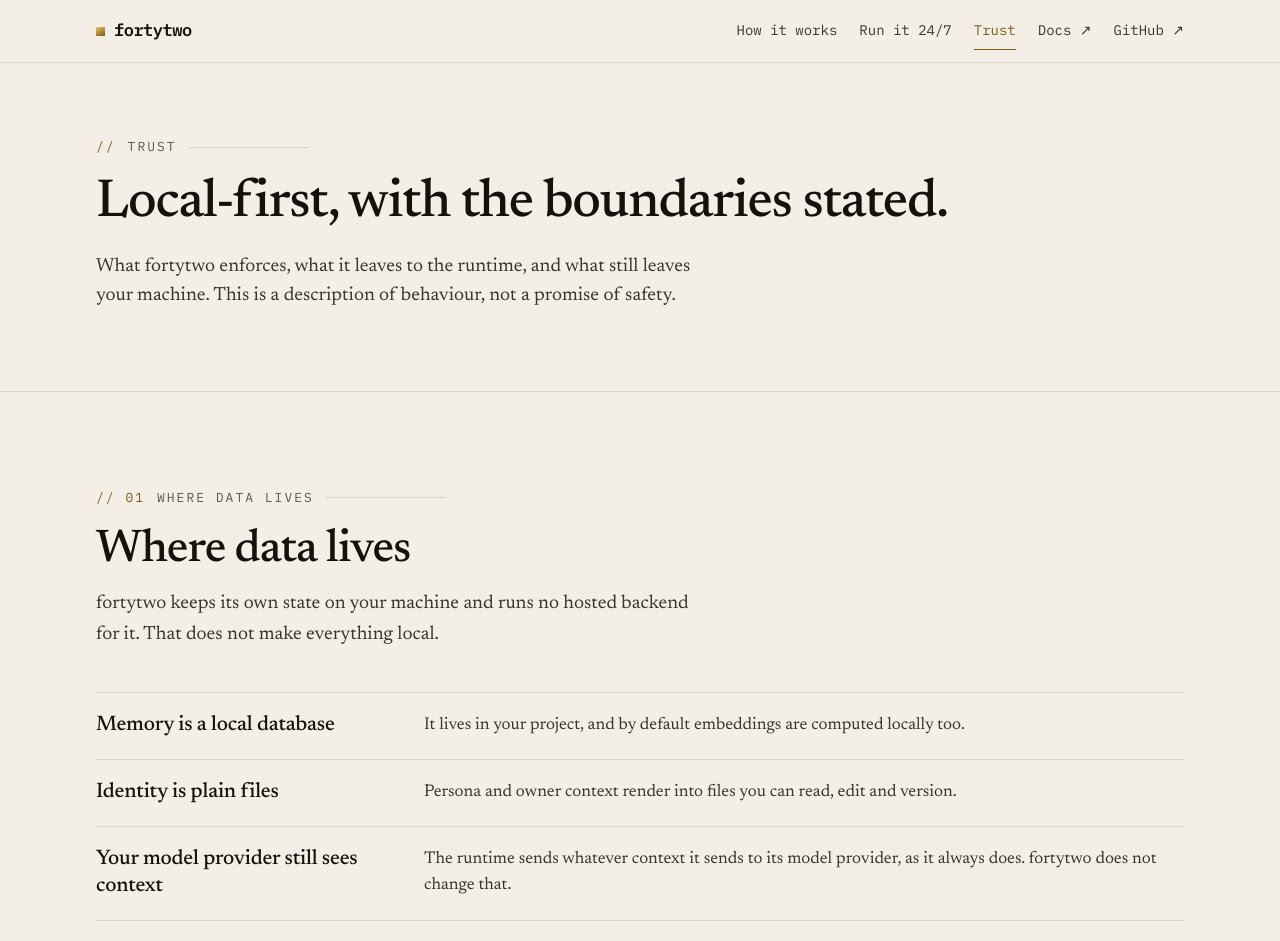
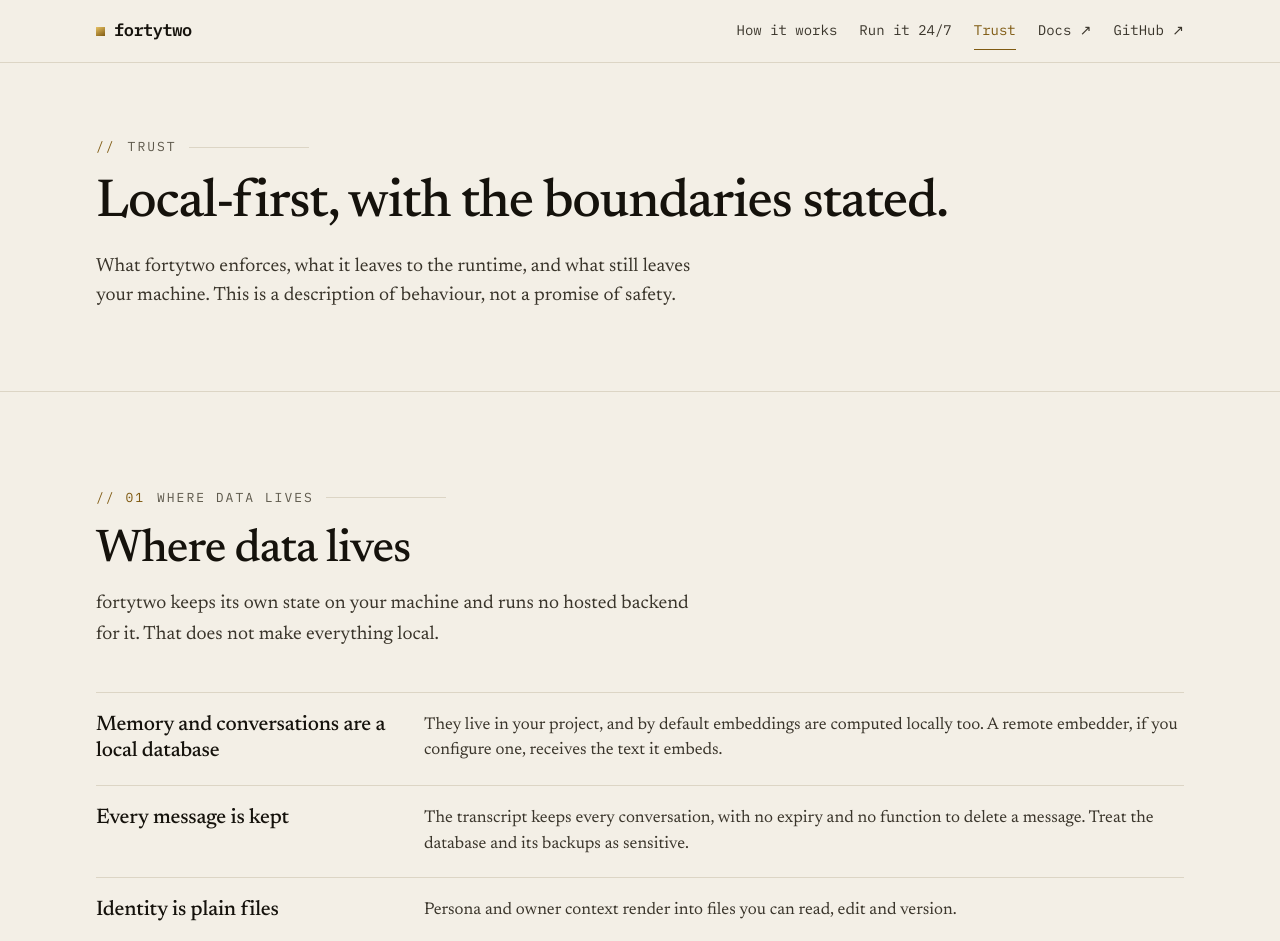
Before and after one commit to justfortytwo/website, a Nuxt app: page /trust in a window 1280 px wide. Shown: the top 941 px of the page. Built offline with nearby package versions, Linux system fonts and the light colour scheme.

Commit message:
feat(site): state transcript retention and local-state limits on /trust

```diff
--- a/app/data/trust.ts
+++ b/app/data/trust.ts
@@ -3,7 +3,8 @@ export interface TrustClaim { title: string; body: string }
 export const trustSections: { id: string; heading: string; lead: string; claims: TrustClaim[] }[] = [
   { id: 'local', heading: 'Where data lives', lead: 'fortytwo keeps its own state on your machine and runs no hosted backend for it. That does not make everything local.',
     claims: [
-      { title: 'Memory is a local database', body: 'It lives in your project, and by default embeddings are computed locally too.' },
+      { title: 'Memory and conversations are a local database', body: 'They live in your project, and by default embeddings are computed locally too. A remote embedder, if you configure one, receives the text it embeds.' },
+      { title: 'Every message is kept', body: 'The transcript keeps every conversation, with no expiry and no function to delete a message. Treat the database and its backups as sensitive.' },
       { title: 'Identity is plain files', body: 'Persona and owner context render into files you can read, edit and version.' },
       { title: 'Your model provider still sees context', body: 'The runtime sends whatever context it sends to its model provider, as it always does. fortytwo does not change that.' },
       { title: 'Telegram carries your messages', body: 'Messages travel through Telegram, as with any Telegram bot.' },
@@ -28,13 +29,13 @@ export const trustSections: { id: string; heading: string; lead: string; claims:
 
 export const enforces = [
   'Which chats may talk to the assistant (pairing and bindings).',
-  'Where memory and identity are stored (locally).',
+  'Where its own state is stored: a local database and plain files in your project.',
   'What the daily maintenance pass may write to your profile.',
   'Gate’s policy, if you enable it.',
 ]
 export const doesNotEnforce = [
   'Tool permissions. The runtime owns them.',
-  'What your model provider does with prompts.',
+  'What your model provider does with prompts, and where a remote embedder runs if you configure one.',
   'What Telegram, MCP servers and other integrations do with what they receive.',
   'Isolation of the agent from your host. That is the runtime’s permissions and your machine’s boundary.',
   'Delivery guarantees. Session recovery is best effort; fortytwo is not a durable message queue.',
--- a/scripts/checks.mjs
+++ b/scripts/checks.mjs
@@ -129,7 +129,7 @@ if (on) {
   assert(!/systemd|ExecStart|WorkingDirectory|docker compose/i.test(on.text), '/always-on: service setup belongs in the docs')
 }
 if (tr) {
-  for (const k of [/one-time code/, /Native permissions are authoritative/, /Gate is optional/, /not in the normal Telegram → Claude Code → tool path unless you enable it/, /Content is not authority/, /runs no hosted backend/, /model provider still sees context/, /Telegram is transport, not authorization/]) assert(k.test(tr.text), `/trust: ${k} missing`)
+  for (const k of [/one-time code/, /Native permissions are authoritative/, /Gate is optional/, /not in the normal Telegram → Claude Code → tool path unless you enable it/, /Content is not authority/, /runs no hosted backend/, /no function to delete a message/, /model provider still sees context/, /Telegram is transport, not authorization/]) assert(k.test(tr.text), `/trust: ${k} missing`)
 }
 
 // --- stale / false / unsupported claims, in every page and in llms.txt ---------------
```
Also changed, not shown: 2 other files (tests, documents, lock files or other folders).
